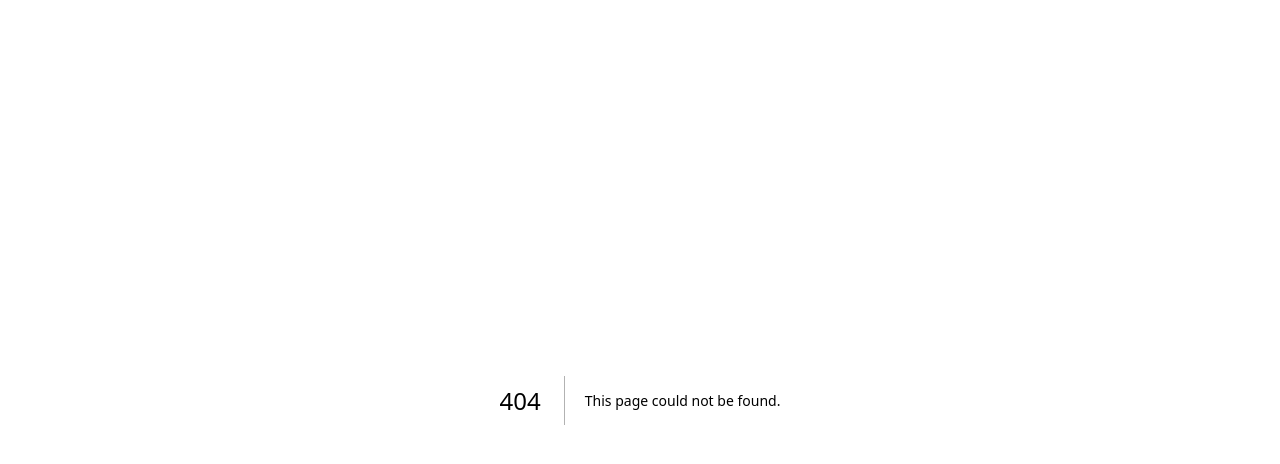
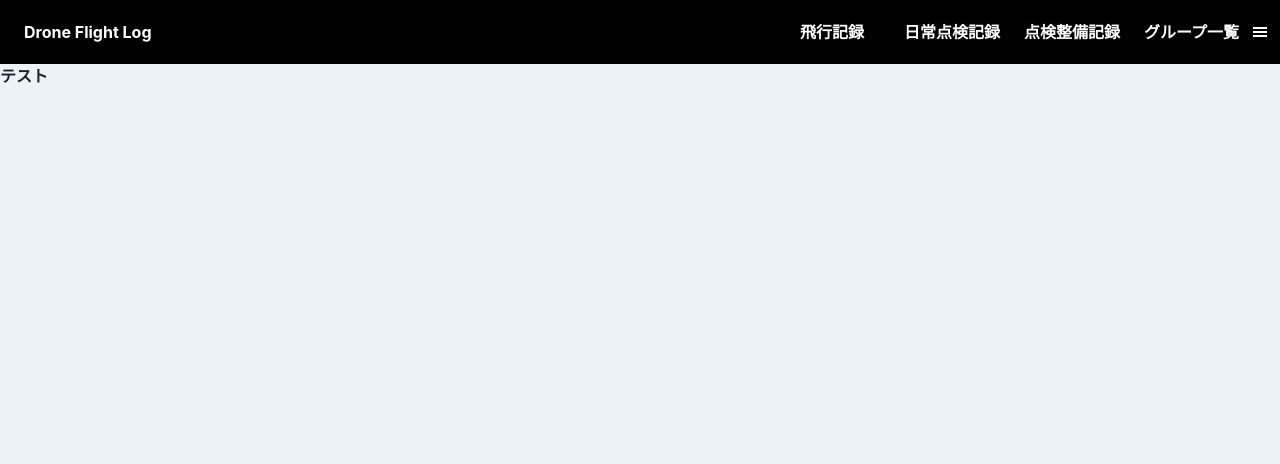
Before and after one commit to POPOTINESU/DroneFlightLog_frontend, a Next.js app: page /flightlog/groups in a window 1280 px wide. Before the commit this address had no page. Shown: the top 464 px of the page. Built offline with nearby package versions, Linux system fonts and the light colour scheme.

Commit message:
ドロップナビゲーション追加

```diff
--- /dev/null
+++ b/src/app/components/header/Header.tsx
@@ -0,0 +1,95 @@
+"use client";
+import {
+  Box,
+  Button,
+  Center,
+  Drawer,
+  DrawerBody,
+  DrawerCloseButton,
+  DrawerContent,
+  DrawerHeader,
+  DrawerOverlay,
+  Flex,
+  Grid,
+  IconButton,
+  Menu,
+  MenuButton,
+  MenuItem,
+  MenuList,
+  Spacer,
+  Text,
+  useDisclosure,
+} from "@chakra-ui/react";
+import { color } from "framer-motion";
+import Link from "next/link";
+import { useRef } from "react";
+import { GiHamburgerMenu } from "react-icons/gi";
+
+export const Header = () => {
+  const { isOpen, onOpen, onClose } = useDisclosure();
+  const btnRef = useRef<HTMLButtonElement>(null);
+
+  return (
+    <>
+      <Flex alignItems="center" height="100%">
+        <Text ml={6} as="b">
+          Drone Flight Log
+        </Text>
+        <Spacer />
+        <Grid templateColumns="repeat(4, 1fr)" gap={6}>
+          <Link href="">
+            <Text textAlign={"center"}>飛行記録</Text>
+          </Link>
+          <Link href="">日常点検記録</Link>
+          <Link href="">点検整備記録</Link>
+          <Link href="/flightlog/groups">グループ一覧</Link>
+        </Grid>
+        <IconButton
+          aria-label="HamburgerMenu"
+          background="black"
+          color="red.white"
+          colorScheme="black"
+          icon={<GiHamburgerMenu />}
+          ref={btnRef}
+          onClick={onOpen}
+        />
+        <Drawer
+          isOpen={isOpen}
+          placement="right"
+          onClose={onClose}
+          finalFocusRef={btnRef}
+        >
+          <DrawerOverlay />
+          <DrawerContent background="black">
+            <DrawerCloseButton />
+            <DrawerHeader>
+              <Spacer />
+            </DrawerHeader>
+            <DrawerBody>
+              <Box ml="auto" mr="auto">
+                <Button color="white" background="black" colorScheme="black">
+                  ユーザー名
+                </Button>
+              </Box>
+              <Menu>
+                <MenuButton p={4} color="white">
+                  グループ名
+                </MenuButton>
+                <MenuList>
+                  <MenuItem>
+                    <Link href="/flightlog/group">飛行記録</Link>
+                  </MenuItem>
+                  <MenuItem>グループ名</MenuItem>
+                  <MenuItem>グループ名</MenuItem>
+                </MenuList>
+              </Menu>
+              <Box>
+                <Button>ログアウト</Button>
+              </Box>
+            </DrawerBody>
+          </DrawerContent>
+        </Drawer>
+      </Flex>
+    </>
+  );
+};
--- /dev/null
+++ b/src/app/flightlog/groups/page.tsx
@@ -0,0 +1,7 @@
+export default function GroupPage() {
+  return (
+    <>
+    テスト
+    </>
+  );
+}
--- a/src/app/flightlog/layout.tsx
+++ b/src/app/flightlog/layout.tsx
@@ -1,6 +1,6 @@
 import React from "react";
 import { Box, Center, Grid, GridItem } from "@chakra-ui/react";
-import { Header } from "../components/atoms/header/Header";
+import { Header } from "../components/header/Header";
 
 export default function FlightLogLayout({
   children,
--- a/src/app/layout.tsx
+++ b/src/app/layout.tsx
@@ -1,4 +1,4 @@
-import Providers from './providers';
+import Providers from "./providers";
 
 export default function RootLayout({
   children,
@@ -8,9 +8,7 @@ export default function RootLayout({
   return (
     <html>
       <body>
-        <Providers>
-          {children}
-        </Providers>
+        <Providers>{children}</Providers>
       </body>
     </html>
   );
```
Also changed, not shown: src/app/components/atoms/header/Header.tsx (deleted, +0 -23 lines), src/app/features/flightlog/ui/organisms/FlightLogTable.tsx (+2 -5 lines), src/app/features/flightlog/user/api/FetchGroupList.ts (added, +20 -0 lines).
